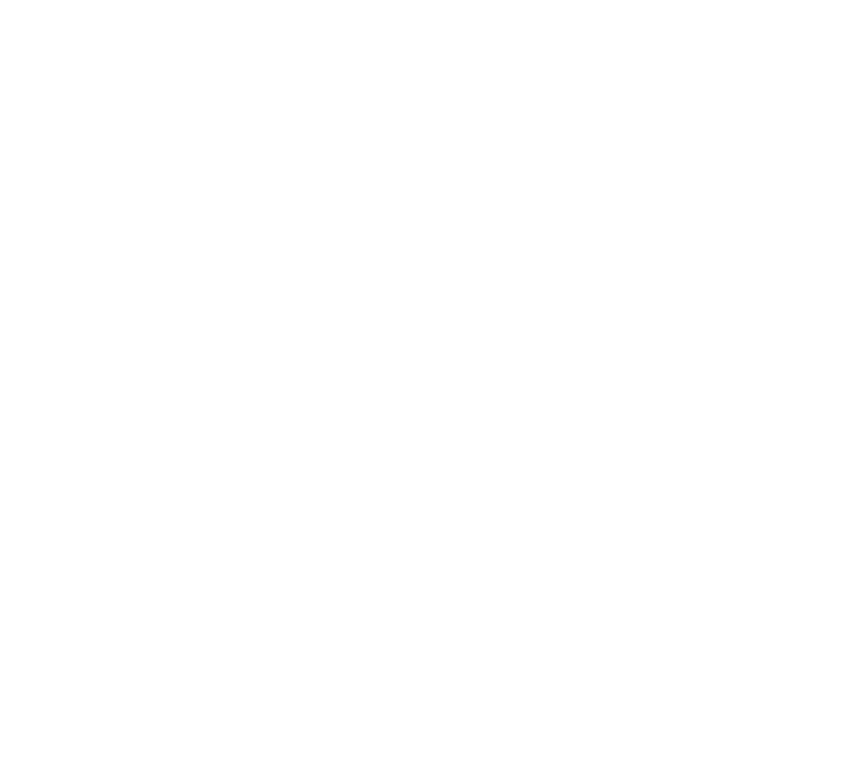
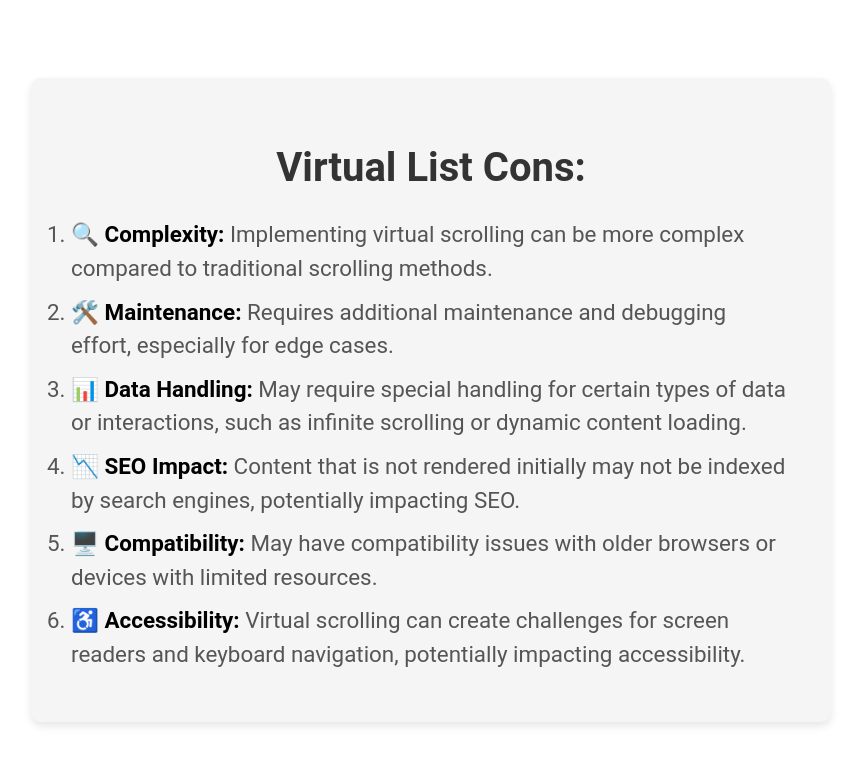
Before and after one commit to whitel1ght/virtual-performance, a Vue app: page /cons in a window 1280 px wide. Before the commit this address had no page. Shown: the top 764 px of the page, without its empty margins (209-1070 px from the left). Built offline with nearby package versions, Linux system fonts and the light colour scheme.

Commit message:
cons listed for virtual lists

```diff
--- a/src/components/layouts/SlideLayout.vue
+++ b/src/components/layouts/SlideLayout.vue
@@ -28,7 +28,7 @@
 
   ol {
     margin-top: 20px;
-    font-size: 1.2em;
+    font-size: 1.4em;
     color: #555;
   }
 
--- /dev/null
+++ b/src/pages/cons.vue
@@ -0,0 +1,20 @@
+<template>
+  <slide-layout>
+    <div class="slide">
+      <h1 class="text-center">Virtual List Cons:</h1>
+
+        <ol>
+          <li>🔍 <strong>Complexity:</strong> Implementing virtual scrolling can be more complex compared to traditional scrolling methods.</li>
+          <li>🛠️ <strong>Maintenance:</strong> Requires additional maintenance and debugging effort, especially for edge cases.</li>
+          <li>📊 <strong>Data Handling:</strong> May require special handling for certain types of data or interactions, such as infinite scrolling or dynamic content loading.</li>
+         <li>📉 <strong>SEO Impact:</strong> Content that is not rendered initially may not be indexed by search engines, potentially impacting SEO.</li>
+         <li>🖥️ <strong>Compatibility:</strong> May have compatibility issues with older browsers or devices with limited resources.</li>
+         <li>♿ <strong>Accessibility:</strong> Virtual scrolling can create challenges for screen readers and keyboard navigation, potentially impacting accessibility.</li>
+       </ol>
+    </div>
+  </slide-layout>
+</template>
+
+<script setup>
+import SlideLayout from '@/components/layouts/SlideLayout.vue'
+</script>
--- a/src/pages/lists.vue
+++ b/src/pages/lists.vue
@@ -1,7 +1,7 @@
 <template>
   <slide-layout>
     <div class="slide">
-      <h1 class="text-center">Lists</h1>
+      <h1 class="text-center">Lists. Things to keep in mind.</h1>
 
       <ol>
         <li><strong>Virtual List:</strong> A list that renders only the visible items, improving performance and memory efficiency.</li>
--- a/src/pages/usual-list.vue
+++ b/src/pages/usual-list.vue
@@ -6,6 +6,3 @@
 <script setup>
 import UsualList from '@/components/UsualList.vue'
 </script>
-
-<style>
-</style>
```
